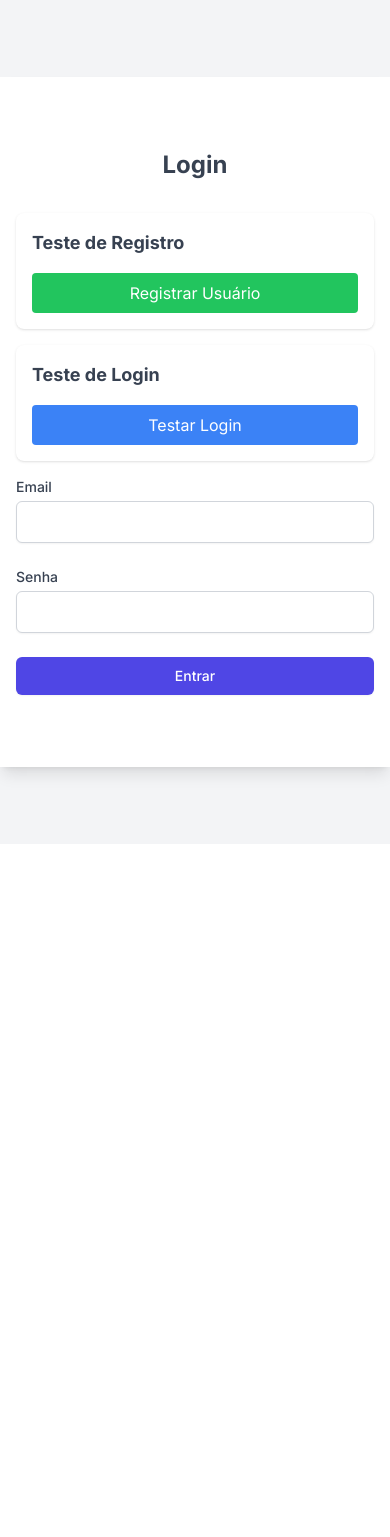
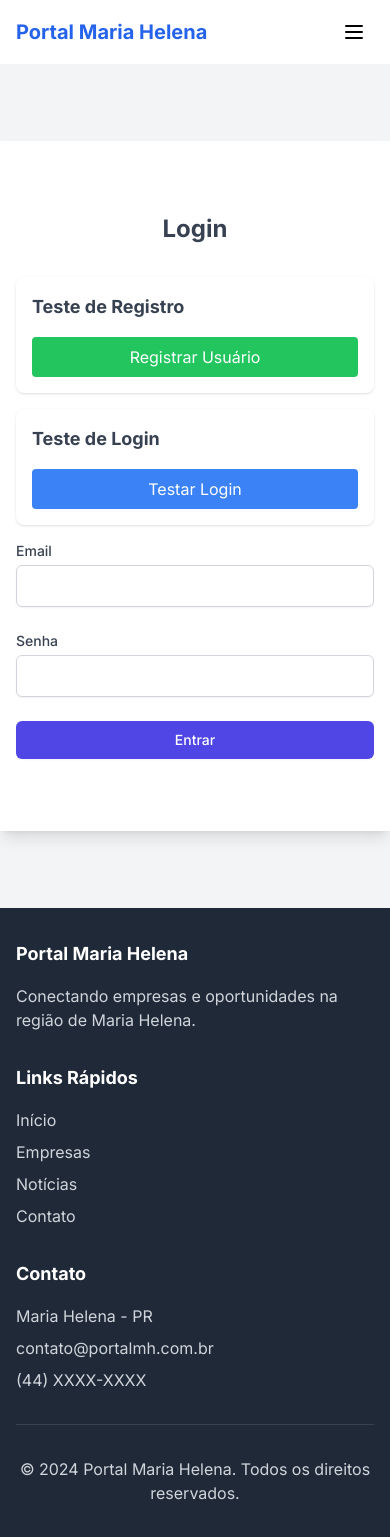
Before and after one commit to ndrd79/portal-maria-helena, a Next.js app: page /login in a window 390 px wide. Before the commit the page ends 844 px from the top, so only its background shows below. Built offline with nearby package versions, Linux system fonts and the light colour scheme; no server answers.

Commit message:
feat: adiciona Header e Footer + corrige erro do Supabase

```diff
--- a/src/app/layout.tsx
+++ b/src/app/layout.tsx
@@ -1,5 +1,7 @@
 import { Inter } from 'next/font/google'
 import type { Metadata } from 'next'
+import Header from '@/components/Header'
+import Footer from '@/components/Footer'
 import './globals.css'
 
 const inter = Inter({ subsets: ['latin'] })
@@ -16,7 +18,15 @@ export default function RootLayout({
 }) {
   return (
     <html lang="pt-BR">
-      <body className={inter.className}>{children}</body>
+      <body className={inter.className}>
+        <div className="min-h-screen flex flex-col">
+          <Header />
+          <main className="flex-grow">
+            {children}
+          </main>
+          <Footer />
+        </div>
+      </body>
     </html>
   )
 }
--- /dev/null
+++ b/src/components/Footer.tsx
@@ -0,0 +1,59 @@
+export default function Footer() {
+  return (
+    <footer className="bg-gray-800 text-white">
+      <div className="container mx-auto px-4 py-8">
+        <div className="grid grid-cols-1 md:grid-cols-3 gap-8">
+          {/* About Section */}
+          <div>
+            <h3 className="text-lg font-bold mb-4">Portal Maria Helena</h3>
+            <p className="text-gray-300">
+              Conectando empresas e oportunidades na região de Maria Helena.
+            </p>
+          </div>
+
+          {/* Quick Links */}
+          <div>
+            <h3 className="text-lg font-bold mb-4">Links Rápidos</h3>
+            <ul className="space-y-2">
+              <li>
+                <a href="/" className="text-gray-300 hover:text-white">
+                  Início
+                </a>
+              </li>
+              <li>
+                <a href="/empresas" className="text-gray-300 hover:text-white">
+                  Empresas
+                </a>
+              </li>
+              <li>
+                <a href="/noticias" className="text-gray-300 hover:text-white">
+                  Notícias
+                </a>
+              </li>
+              <li>
+                <a href="/contato" className="text-gray-300 hover:text-white">
+                  Contato
+                </a>
+              </li>
+            </ul>
+          </div>
+
+          {/* Contact Info */}
+          <div>
+            <h3 className="text-lg font-bold mb-4">Contato</h3>
+            <ul className="space-y-2 text-gray-300">
+              <li>Maria Helena - PR</li>
+              <li>contato@portalmh.com.br</li>
+              <li>(44) XXXX-XXXX</li>
+            </ul>
+          </div>
+        </div>
+
+        {/* Copyright */}
+        <div className="border-t border-gray-700 mt-8 pt-8 text-center text-gray-300">
+          <p>© {new Date().getFullYear()} Portal Maria Helena. Todos os direitos reservados.</p>
+        </div>
+      </div>
+    </footer>
+  )
+}
--- /dev/null
+++ b/src/components/Header.tsx
@@ -0,0 +1,145 @@
+'use client'
+
+import { useEffect, useState } from 'react'
+import Link from 'next/link'
+import { supabase } from '@/lib/supabase'
+
+export default function Header() {
+  const [isLoggedIn, setIsLoggedIn] = useState(false)
+  const [isMenuOpen, setIsMenuOpen] = useState(false)
+
+  useEffect(() => {
+    checkUser()
+  }, [])
+
+  const checkUser = async () => {
+    const { data: { session } } = await supabase.auth.getSession()
+    setIsLoggedIn(!!session)
+  }
+
+  const handleLogout = async () => {
+    await supabase.auth.signOut()
+    window.location.href = '/login'
+  }
+
+  return (
+    <header className="bg-white shadow-md">
+      <nav className="container mx-auto px-4 py-3">
+        <div className="flex justify-between items-center">
+          {/* Logo */}
+          <Link href="/" className="text-xl font-bold text-blue-600">
+            Portal Maria Helena
+          </Link>
+
+          {/* Mobile menu button */}
+          <button
+            onClick={() => setIsMenuOpen(!isMenuOpen)}
+            className="md:hidden p-2"
+            aria-label="Menu"
+          >
+            <svg
+              className="w-6 h-6"
+              fill="none"
+              strokeLinecap="round"
+              strokeLinejoin="round"
+              strokeWidth="2"
+              viewBox="0 0 24 24"
+              stroke="currentColor"
+            >
+              {isMenuOpen ? (
+                <path d="M6 18L18 6M6 6l12 12" />
+              ) : (
+                <path d="M4 6h16M4 12h16M4 18h16" />
+              )}
+            </svg>
+          </button>
+
+          {/* Desktop Navigation */}
+          <div className="hidden md:flex items-center space-x-4">
+            <Link href="/" className="text-gray-600 hover:text-blue-600">
+              Início
+            </Link>
+            <Link href="/empresas" className="text-gray-600 hover:text-blue-600">
+              Empresas
+            </Link>
+            <Link href="/noticias" className="text-gray-600 hover:text-blue-600">
+              Notícias
+            </Link>
+            {isLoggedIn ? (
+              <>
+                <Link href="/dashboard" className="text-gray-600 hover:text-blue-600">
+                  Dashboard
+                </Link>
+                <button
+                  onClick={handleLogout}
+                  className="text-gray-600 hover:text-blue-600"
+                >
+                  Sair
+                </button>
+              </>
+            ) : (
+              <Link
+                href="/login"
+                className="bg-blue-600 text-white px-4 py-2 rounded-md hover:bg-blue-700"
+              >
+                Entrar
+              </Link>
+            )}
+          </div>
+        </div>
+
+        {/* Mobile Navigation */}
+        {isMenuOpen && (
+          <div className="md:hidden mt-4 space-y-2">
+            <Link
+              href="/"
+              className="block text-gray-600 hover:text-blue-600 py-2"
+              onClick={() => setIsMenuOpen(false)}
+            >
+              Início
+            </Link>
+            <Link
+              href="/empresas"
+              className="block text-gray-600 hover:text-blue-600 py-2"
+              onClick={() => setIsMenuOpen(false)}
+            >
+              Empresas
+            </Link>
+            <Link
+              href="/noticias"
+              className="block text-gray-600 hover:text-blue-600 py-2"
+              onClick={() => setIsMenuOpen(false)}
+            >
+              Notícias
+            </Link>
+            {isLoggedIn ? (
+              <>
+                <Link
+                  href="/dashboard"
+                  className="block text-gray-600 hover:text-blue-600 py-2"
+                  onClick={() => setIsMenuOpen(false)}
+                >
+                  Dashboard
+                </Link>
+                <button
+                  onClick={handleLogout}
+                  className="block w-full text-left text-gray-600 hover:text-blue-600 py-2"
+                >
+                  Sair
+                </button>
+              </>
+            ) : (
+              <Link
+                href="/login"
+                className="block bg-blue-600 text-white px-4 py-2 rounded-md hover:bg-blue-700"
+                onClick={() => setIsMenuOpen(false)}
+              >
+                Entrar
+              </Link>
+            )}
+          </div>
+        )}
+      </nav>
+    </header>
+  )
+}
--- a/src/components/TestRegister.tsx
+++ b/src/components/TestRegister.tsx
@@ -19,9 +19,7 @@ export default function TestRegister() {
           data: {
             nome: 'Fernando',
             tipo: 'admin'
-          },
-          // Desabilitar confirmação de email para testes
-          emailConfirmationForced: false
+          }
         }
       })
 
```
